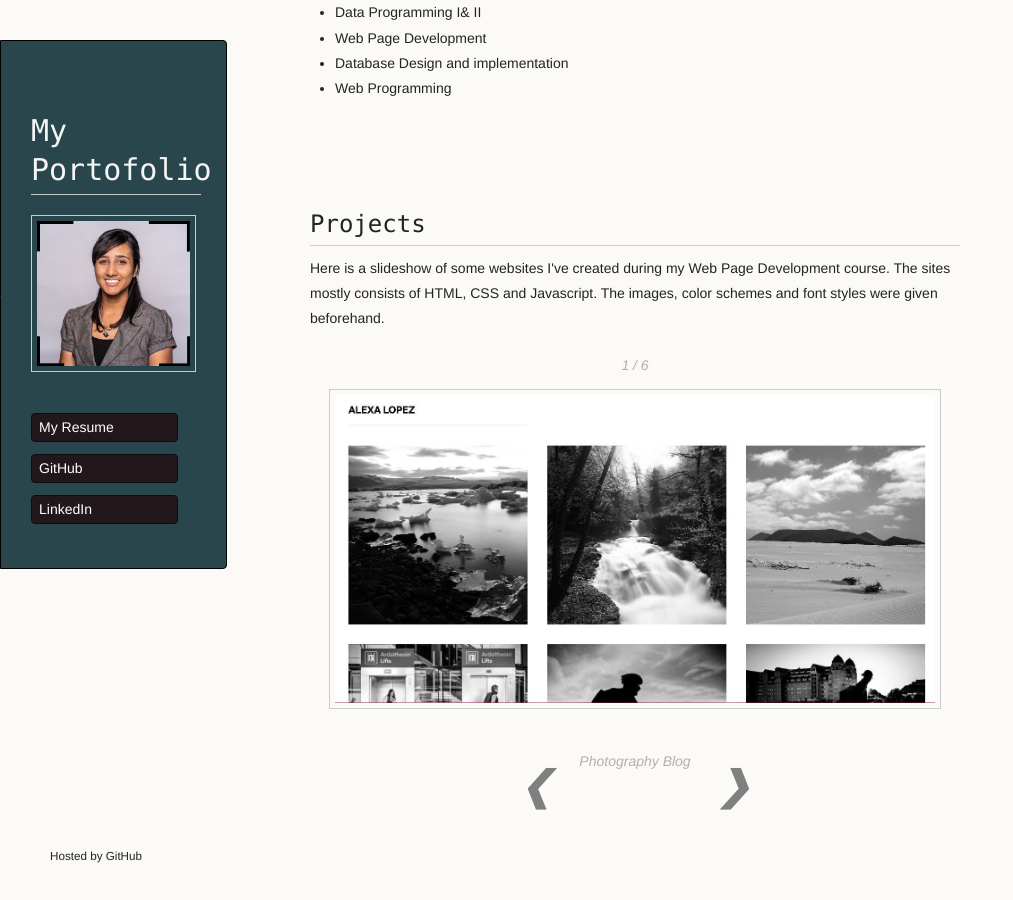
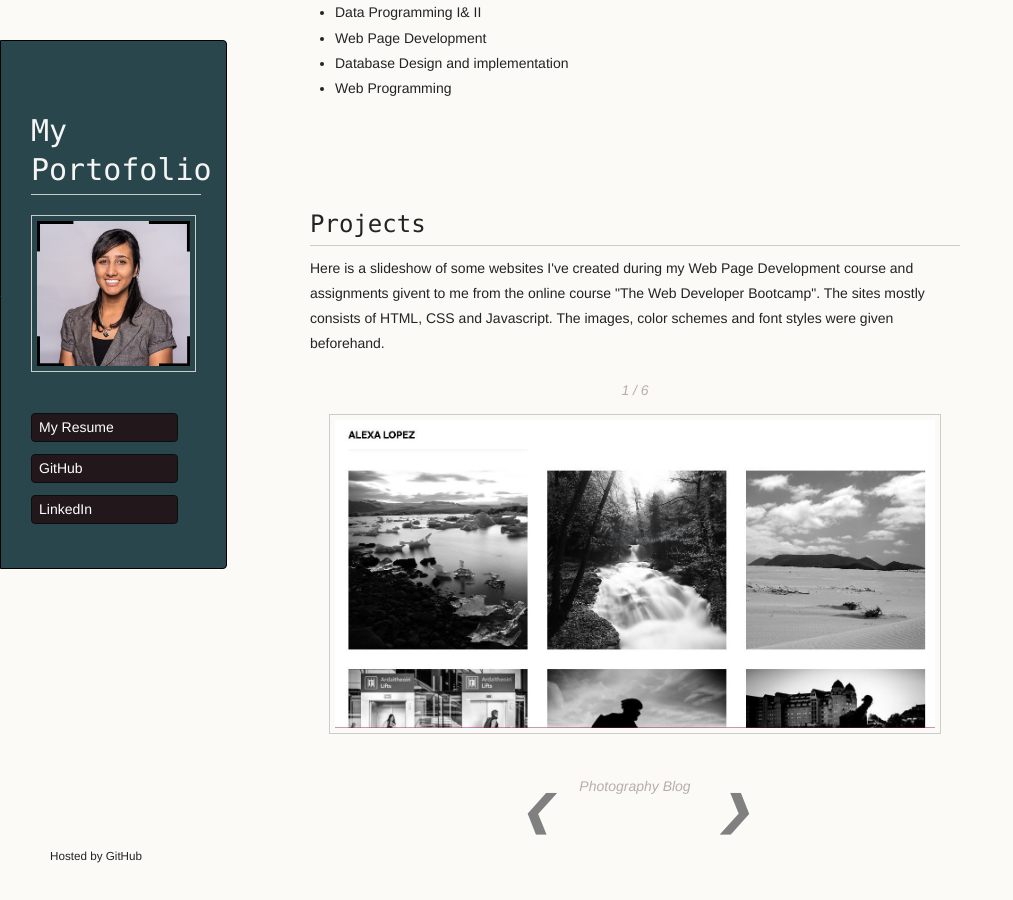
Before and after one commit to alexalpz/alexalopez, a Jekyll site: the page built from index.md, in a window 1280 px wide and 900 px high, scrolled down 2878 px. Shown: the whole window, without its empty margins (0-1013 px from the left). Built offline with Jekyll 4.4.1, drawn with Linux system fonts in a browser that asks for light colours; our own code applies the rules of GitHub Pages for plain Markdown files.

Commit message:
Update default.html

```diff
--- a/_layouts/default.html
+++ b/_layouts/default.html
@@ -170,7 +170,7 @@
       <!--Slideshow Start-->
        <section>
          <h2>Projects</h2>
-            <p class='para3'>Here is a slideshow of some websites I've created during my Web Page Development course. The sites mostly consists of HTML, CSS and Javascript. The images, color schemes and font styles were given beforehand.</p>
+            <p class='para3'>Here is a slideshow of some websites I've created during my Web Page Development course and assignments givent to me from the online course "The Web Developer Bootcamp". The sites mostly consists of HTML, CSS and Javascript. The images, color schemes and font styles were given beforehand.</p>
            <!-- Slideshow container -->
           <div class="slideshow-container">
             <!-- Full-width images with number and caption text -->
@@ -191,28 +191,28 @@
             <div class="mySlides fade">
               <div class="numbertext"> 3 / 6</div>
               <img src="3.jpg" style="width:100%">
-              <div class="text">Fictional Restaurant Site</div>
+              <div class="text">Fictional Marketing Site</div>
           </div>
 
 
             <div class="mySlides fade">
               <div class="numbertext">4 / 6</div>
               <img src="4.jpg" style="width:100%">
-              <div class="text">Fictional website for Game</div>
+              <div class="text">Online calculator</div>
             </div>
 
 
             <div class="mySlides fade">
               <div class="numbertext">5 / 6</div>
               <img src="5.jpg" style="width:100%">
-              <div class="text">Fictional Restaurant Site</div>
+              <div class="text">Calendar</div>
             </div>
 
 
             <div class="mySlides fade">
               <div class="numbertext">6 / 6</div>
               <img src="6.jpg" style="width:100%">
-              <div class="text">Javascript Calculator for site</div>
+              <div class="text">Fictional Restaurant Site</div>
             </div>
 
 
```
